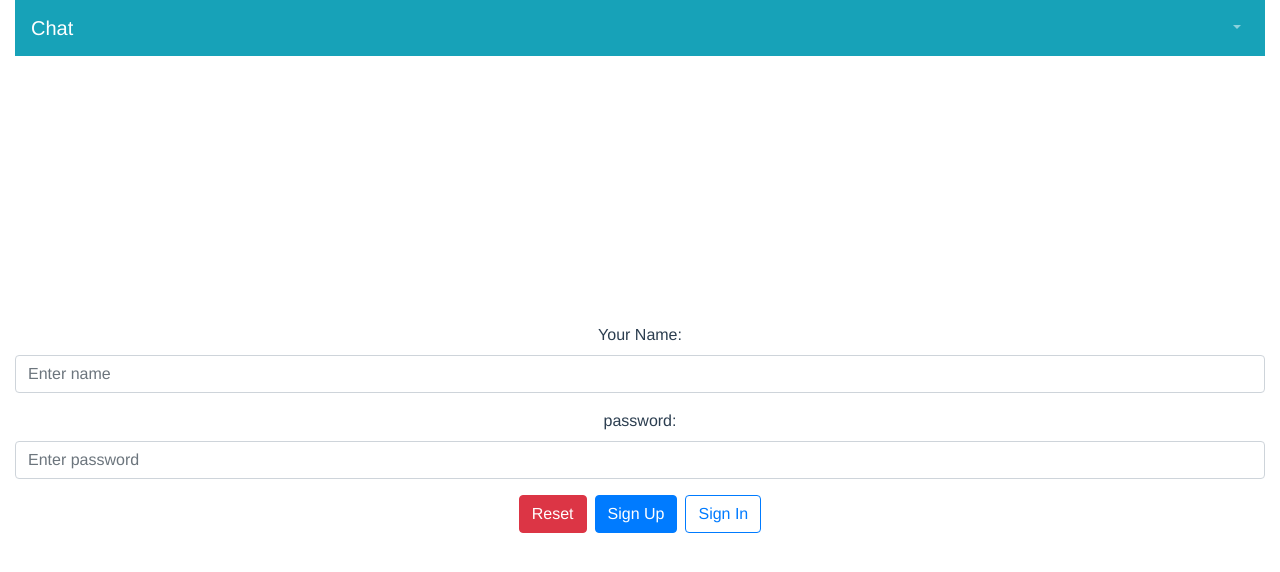
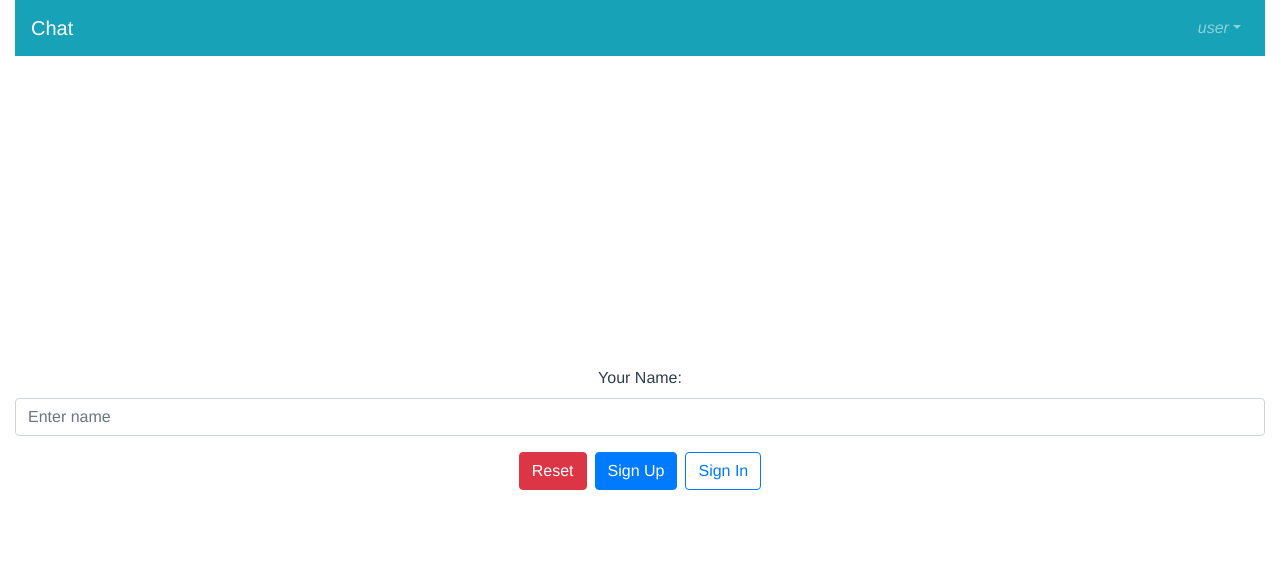
Before and after one commit to yafimchik/chat, a Vue app in the folder frontend/: page /sign-up in a window 1280 px wide. Shown: the top 572 px of the page. Built offline with nearby package versions, Linux system fonts and the light colour scheme.

Commit message:
init: deploy heroku

```diff
--- a/frontend/chat-engine-client/async-socket/async-socket.js
+++ b/frontend/chat-engine-client/async-socket/async-socket.js
@@ -40,7 +40,6 @@ class AsyncSocket {
     return new Promise((resolve) => {
       const message = new WsMessage(data);
       this.addTask((event, eventType) => {
-        console.log('income ', event);
         if (eventType === EVENT_TYPES.error) {
           setTimeout(() => resolve(null), 0);
           return true;
@@ -54,9 +53,7 @@ class AsyncSocket {
         }
         return false;
       });
-      console.log('sending ', message);
       this.socket.send(message);
-      console.log('starting to listen ', message);
     });
   }
 
--- a/frontend/src/callbacks.js
+++ b/frontend/src/callbacks.js
@@ -1,7 +1,7 @@
 import store from './store';
 
 export default function onUpdateCallback({ message, virtualServer }) {
-  console.log('update ! ! ! ', message);
+  // console.log('update ! ! ! ', message);
   if (message.error) {
     console.log('error!!! ', message.error);
     // TODO modal form send about Error
--- a/frontend/src/components/Header.vue
+++ b/frontend/src/components/Header.vue
@@ -28,10 +28,15 @@
           <b-nav-item-dropdown right>
             <!-- Using 'button-content' slot -->
             <template #button-content>
-              <em>{{ userName }}</em>
+              <em>{{ userButtonTitle }}</em>
             </template>
 <!--            <b-dropdown-item href="#">Profile</b-dropdown-item>-->
-            <b-dropdown-item href="#">{{ userButtonAction }}</b-dropdown-item>
+            <b-dropdown-item
+              href="#"
+              @click="onUserButtonAction"
+            >
+              {{ userButtonAction }}
+            </b-dropdown-item>
           </b-nav-item-dropdown>
         </b-navbar-nav>
       </b-collapse>
@@ -51,14 +56,27 @@ export default {
     };
   },
   computed: {
+    isLoggedIn() {
+      return this.$store.getters.isLoggedIn;
+    },
     userName() {
-      return this.$store.state.user ? this.$store.state.user.userName : undefined;
+      return this.isLoggedIn ? this.$store.state.user.username : undefined;
     },
     userButtonTitle() {
       return this.userName ? this.userName : 'user';
     },
     userButtonAction() {
-      return this.userName ? 'sign out' : 'sign in';
+      return this.isLoggedIn ? 'sign out' : 'sign in';
+    },
+  },
+  methods: {
+    async onUserButtonAction() {
+      if (this.isLoggedIn) {
+        this.$store.dispatch('logout');
+        await this.$router.push({ name: 'signIn' });
+      } else {
+        await this.$router.push({ name: 'signIn' });
+      }
     },
   },
 };
--- a/frontend/src/components/chat/history/Message.vue
+++ b/frontend/src/components/chat/history/Message.vue
@@ -48,9 +48,6 @@ export default {
         .map((word) => word.toUpperCase()[0]).splice(0, 2).join('');
     },
   },
-  mounted() {
-    console.log('id = ', this.messageId);
-  },
 };
 </script>
 
--- a/frontend/src/store/index.js
+++ b/frontend/src/store/index.js
@@ -7,8 +7,7 @@ import ChatEngineClient from '../../chat-engine-client/chat-engine.client';
 
 Vue.use(Vuex);
 
-export default new Vuex.Store({
-  state: {
+const DEFAULT_STATE = () => ({
   user: undefined,
   token: undefined,
   virtualServers: {},
@@ -24,7 +23,10 @@ export default new Vuex.Store({
   currentChatId: undefined,
   unreadMessages: {},
   currentVirtualServerId: undefined,
-  },
+});
+
+export default new Vuex.Store({
+  state: DEFAULT_STATE(),
   mutations: {
     setCurrentVirtualServer(state, virtualServerId) {
       if (state.currentVirtualServerId === virtualServerId) return;
@@ -116,8 +118,11 @@ export default new Vuex.Store({
     createChatEngine(state, { apiUrl, onUpdateCallback }) {
       state.chatClient = new ChatEngineClient(apiUrl, onUpdateCallback);
     },
-    deleteChatEngine(state) {
-      state.chatClient = undefined;
+    setToDefaultsAll(state) {
+      const newState = DEFAULT_STATE();
+      Object.entries(newState).forEach(([key, value]) => {
+        state[key] = value;
+      });
     },
     updateLinkStatus(state, isOnline) {
       state.online = isOnline;
@@ -167,6 +172,10 @@ export default new Vuex.Store({
     },
   },
   actions: {
+    async logout({ commit, state }) {
+      const result = await state.chatClient.disconnect();
+      if (result) commit('setToDefaultsAll');
+    },
     async initializeAllChatUI({ commit, state }) {
       const contacts = await state.chatClient.getContacts();
       if (contacts) commit('updateContacts', contacts);
--- a/frontend/src/views/SignIn.vue
+++ b/frontend/src/views/SignIn.vue
@@ -30,14 +30,14 @@
         ></b-form-input>
       </b-form-group>
 
-      <b-form-group id="input-group-3" label="password:" label-for="input-3">
-        <b-form-input
-          id="input-3"
-          v-model="form.password"
-          placeholder="Enter password"
-          type="password"
-        ></b-form-input>
-      </b-form-group>
+<!--      <b-form-group id="input-group-3" label="password:" label-for="input-3">-->
+<!--        <b-form-input-->
+<!--          id="input-3"-->
+<!--          v-model="form.password"-->
+<!--          placeholder="Enter password"-->
+<!--          type="password"-->
+<!--        ></b-form-input>-->
+<!--      </b-form-group>-->
 
       <div class="buttons">
         <b-button type="reset" variant="danger">Reset</b-button>
--- a/frontend/src/views/SignUp.vue
+++ b/frontend/src/views/SignUp.vue
@@ -30,14 +30,14 @@
         ></b-form-input>
       </b-form-group>
 
-      <b-form-group id="input-group-3" label="password:" label-for="input-3">
-        <b-form-input
-          id="input-3"
-          v-model="form.password"
-          placeholder="Enter password"
-          type="password"
-        ></b-form-input>
-      </b-form-group>
+<!--      <b-form-group id="input-group-3" label="password:" label-for="input-3">-->
+<!--        <b-form-input-->
+<!--          id="input-3"-->
+<!--          v-model="form.password"-->
+<!--          placeholder="Enter password"-->
+<!--          type="password"-->
+<!--        ></b-form-input>-->
+<!--      </b-form-group>-->
 
       <div class="buttons">
         <b-button type="reset" variant="danger">Reset</b-button>
```
Also changed, not shown: 14 other files (tests, documents, lock files or other folders). Lines whose indentation alone changed are shown as unchanged.
